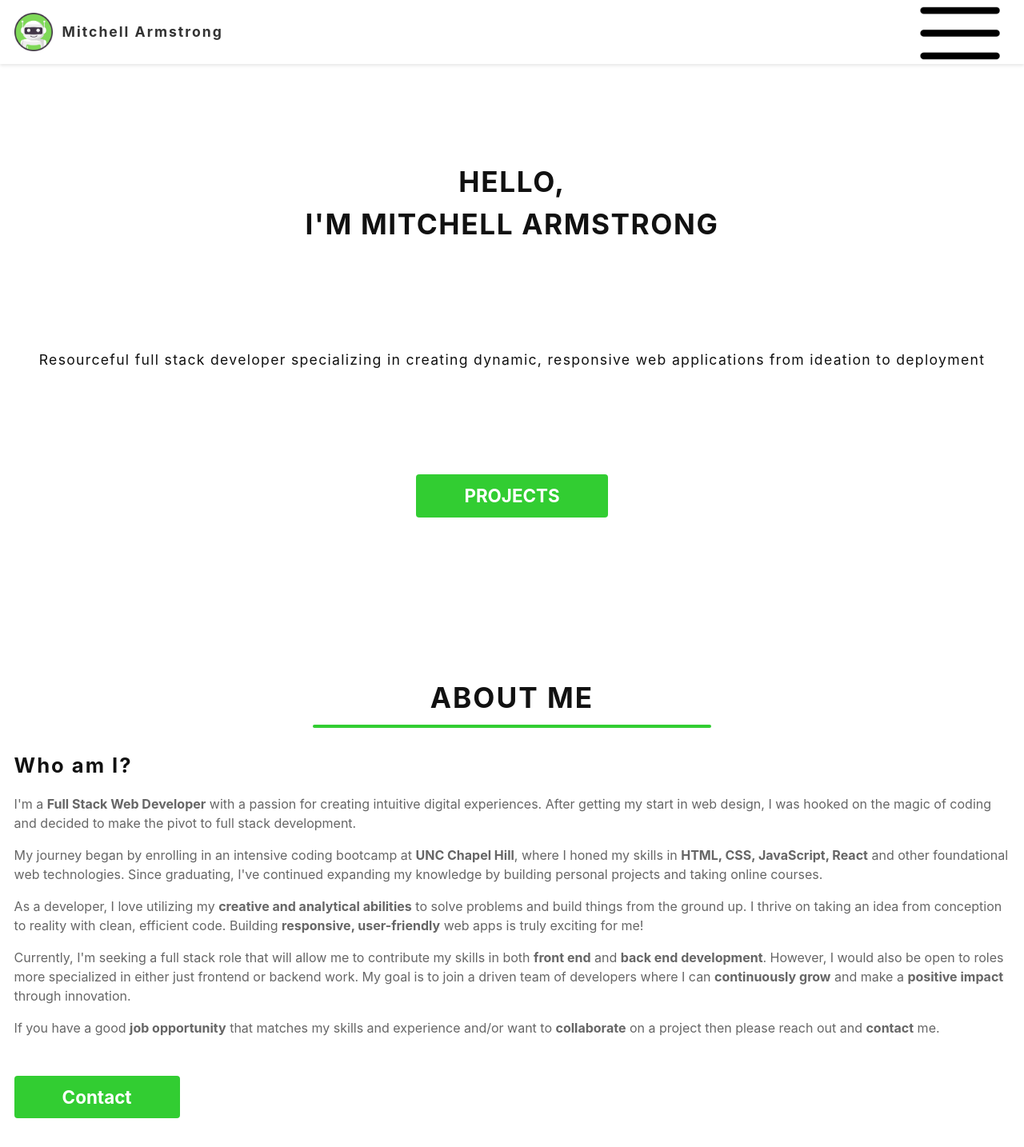
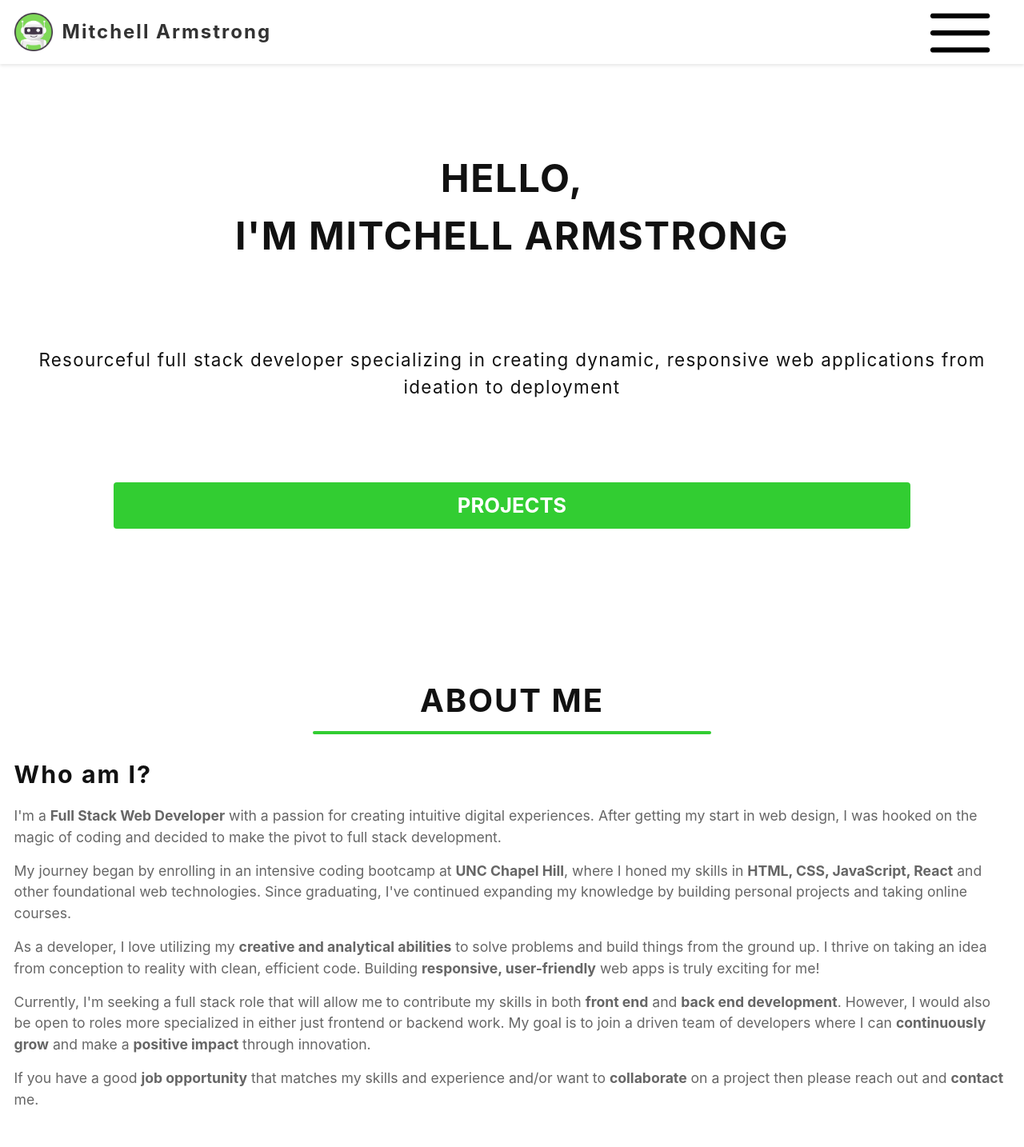
Before and after one commit to ScarElite/portfolio-final, a React (Create React App) app: page / in a window 1280 px wide. Shown: the top 1434 px of the page at 80% size. Built offline with nearby package versions, Linux system fonts and the light colour scheme.

Commit message:
Started making the portfolio tablet responsive

```diff
--- a/src/index.css
+++ b/src/index.css
@@ -128,7 +128,7 @@ nav.menu-open #Header {
 .menu a {
   color: #333;
   text-decoration: none;
-  font-size: 16px;
+  font-size: 1.2rem;
 }
 
 #Home {
@@ -420,3 +420,107 @@ nav.menu-open #Header {
 .github-icon {
   cursor: not-allowed;
 }
+
+@media screen and (min-width: 400px) {
+  .main-name {
+    font-size: 2.6rem;
+  }
+
+  .main-statement {
+    font-size: 1.2rem;
+  }
+
+  .main-button {
+    width: 80%;
+  }
+}
+
+@media screen and (min-width: 468px) {
+  .main-name {
+    font-size: 3rem;
+  }
+
+  .main-statement {
+    font-size: 1.4rem;
+  }
+}
+
+@media screen and (min-width: 520px) {
+  /* 520x768 Need to details page*/
+  .header-name {
+    font-size: 1.5rem;
+  }
+
+  .hamburger-icon {
+    scale: 0.6;
+  }
+
+  .menu a {
+    font-size: 1.4rem;
+  }
+
+  .main-statement {
+    padding: 0 1rem;
+  }
+
+  .main-button {
+    font-size: 1.6rem;
+  }
+
+  .section-header {
+    font-size: 2.5rem;
+  }
+
+  .about-header-2 {
+    font-size: 1.9rem;
+  }
+
+  #About p {
+    font-size: 1.1rem;
+  }
+
+  .about-button {
+    font-size: 1.6rem;
+  }
+
+  .projects-intro {
+    font-size: 1.2rem;
+  }
+
+  .project-name {
+    font-size: 2rem;
+  }
+
+  .project-description {
+    font-size: 1.2rem;
+  }
+
+  .project-button {
+    font-size: 1.6rem;
+    padding: 10px 80px;
+  }
+
+  .contact-intro {
+    font-size: 1.2rem;
+  }
+
+  .contact-form label, .contact-form input, .contact-form textarea {
+    font-size: 1.2rem;
+  }
+
+  .contact-button {
+    font-size: 1.6rem;
+  }
+
+  .footer-header {
+    font-size: 1.5rem;
+  }
+
+  .footer-subheader {
+    font-size: 1.05rem;
+  }
+
+  .footer-lower {
+    font-size: 1rem;
+  }
+}
```
